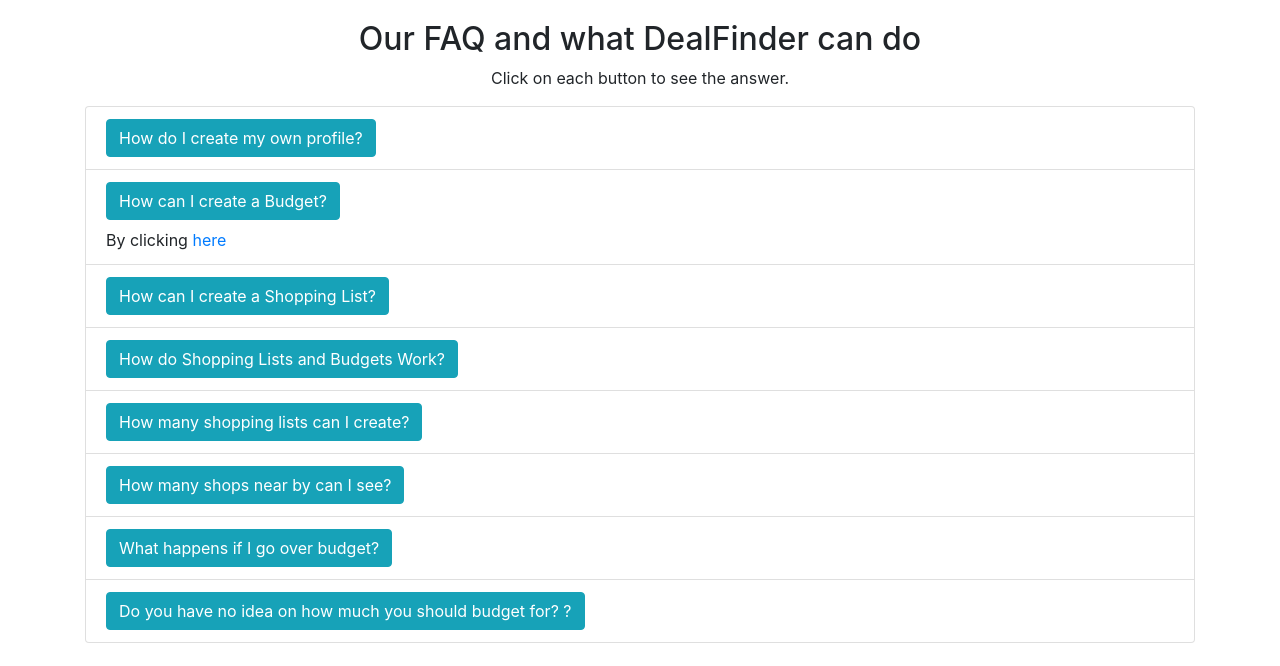
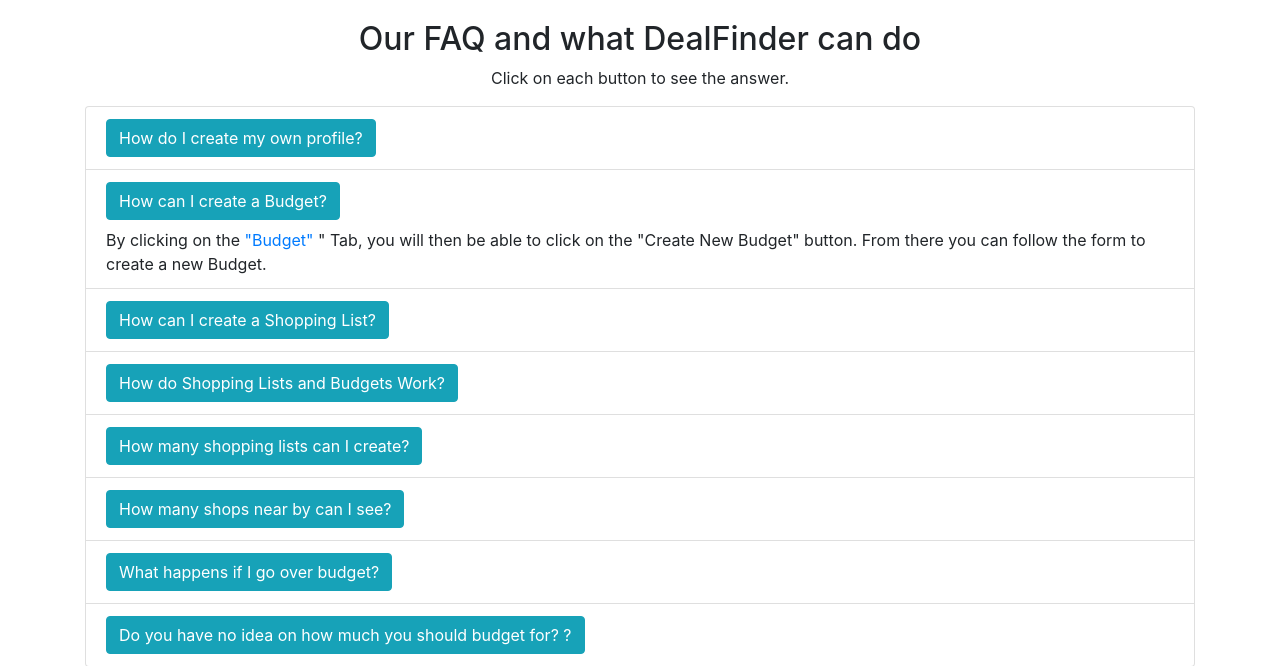
Before and after one commit to NihalKPatel/Deal-Finder, a Django app: page /deals/faq in a window 1280 px wide, after a click on "How can I create a Budget?". Shown: the part 56-722 px from the top of the page. Run offline with Django 3.2, Linux system fonts and the light colour scheme; parts of the project's set-up code (start-up, migrations or seed data) failed here and were passed over; some libraries are stand-ins or nearby versions.

Commit message:
Added the budget description to FAQ

```diff
--- a/deals/templates/pages/FAQ.html
+++ b/deals/templates/pages/FAQ.html
@@ -27,7 +27,9 @@
                 </button>
                 <div id="q2" class="collapse">
                     <span style="display:block; height: 8px;"></span>
-                    By clicking <a href="{% url 'budget_create' %}"> here </a>
+                    By clicking on the <a href="{% url 'budget_create' %}"> "Budget" </a>" Tab, you will then be able to click on the "Create New Budget" button.
+                    From there you can follow the form to create a new Budget.
+
                 </div>
             </li>
             <li class="list-group-item">
```
